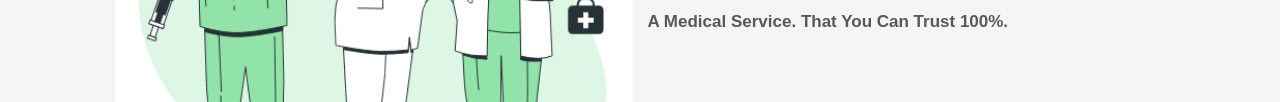
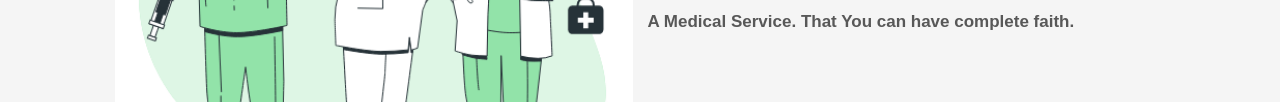
Before and after one commit to fssa-batch3/tamilselvan.kothandan__web_project, a plain HTML site: page pages/homepage/index.html in a window 1280 px wide. Shown: the part 377-479 px from the top of the page. Drawn offline with Linux system fonts and the light colour scheme.

Commit message:
correction

```diff
--- a/pages/homepage/index.html
+++ b/pages/homepage/index.html
@@ -22,7 +22,7 @@
 
     <nav class="navbar">
         <a href="../homepage/index.html">Home</a>
-        <a href="#services">Services</a>
+        <a href="#services ">Services</a>
         <a href="../products/About page.html">About</a>
         <a href="../products/Doctors.html">Doctors</a>
         <a href="../products/hospital.html">Hospital</a>
@@ -57,7 +57,7 @@
     <div class="content">
         <h3>Stay Safe, Stay Healthy</h3>
         <p><b>A Medical Service. That
-            You Can Trust 100%.</b> </p>
+            You can have complete faith.</b> </p>
 
     </div>
 
```
